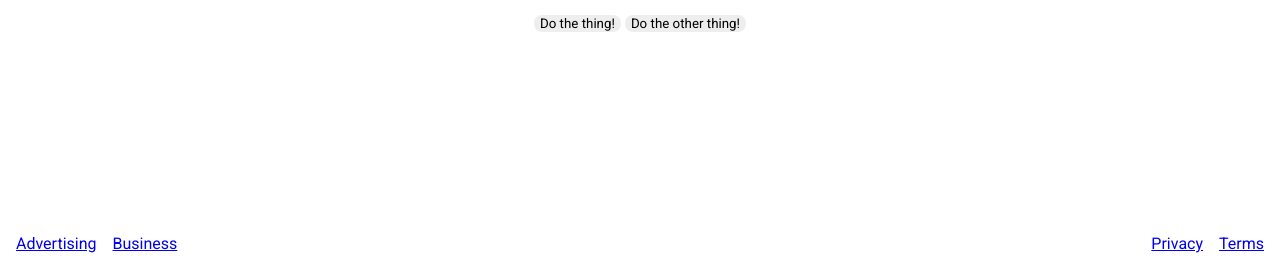
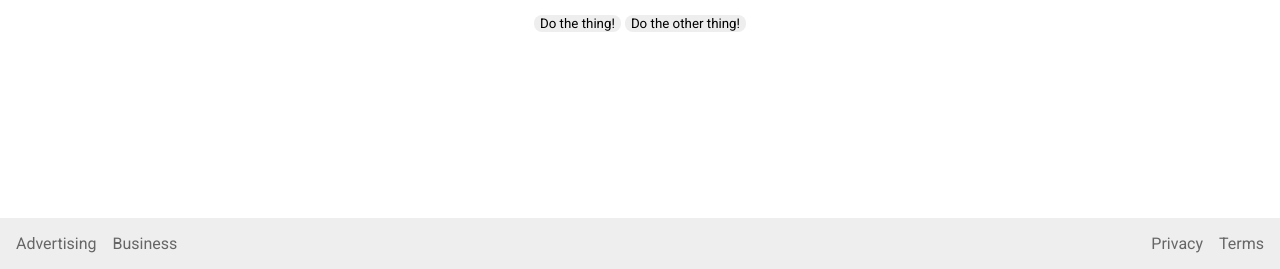
Before and after one commit to Fospx/flex-exercise, a plain HTML site: page flex-6/index.html in a window 1280 px wide. Shown: the part 531-800 px from the top of the page. Drawn offline with Linux system fonts and the light colour scheme.

Commit message:
edited .footer background and edited .a. color and delted underline

```diff
--- a/flex-6/style.css
+++ b/flex-6/style.css
@@ -45,6 +45,15 @@ input {
   padding: 16px;
 }
 
+.footer {
+  background: #eee;
+}
+
+a {
+  color: #666;
+  text-decoration: none;
+}
+
 ul {
   margin: 0;
   padding: 0;
```
